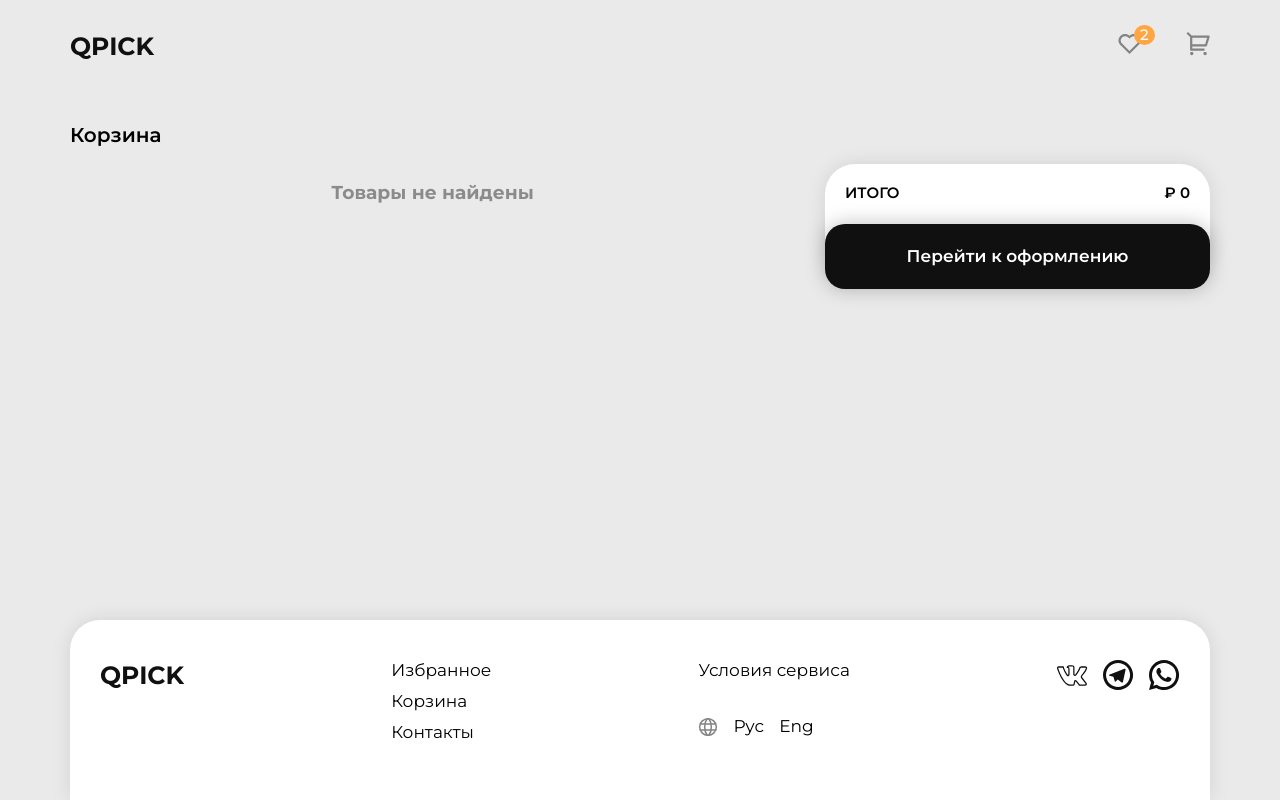
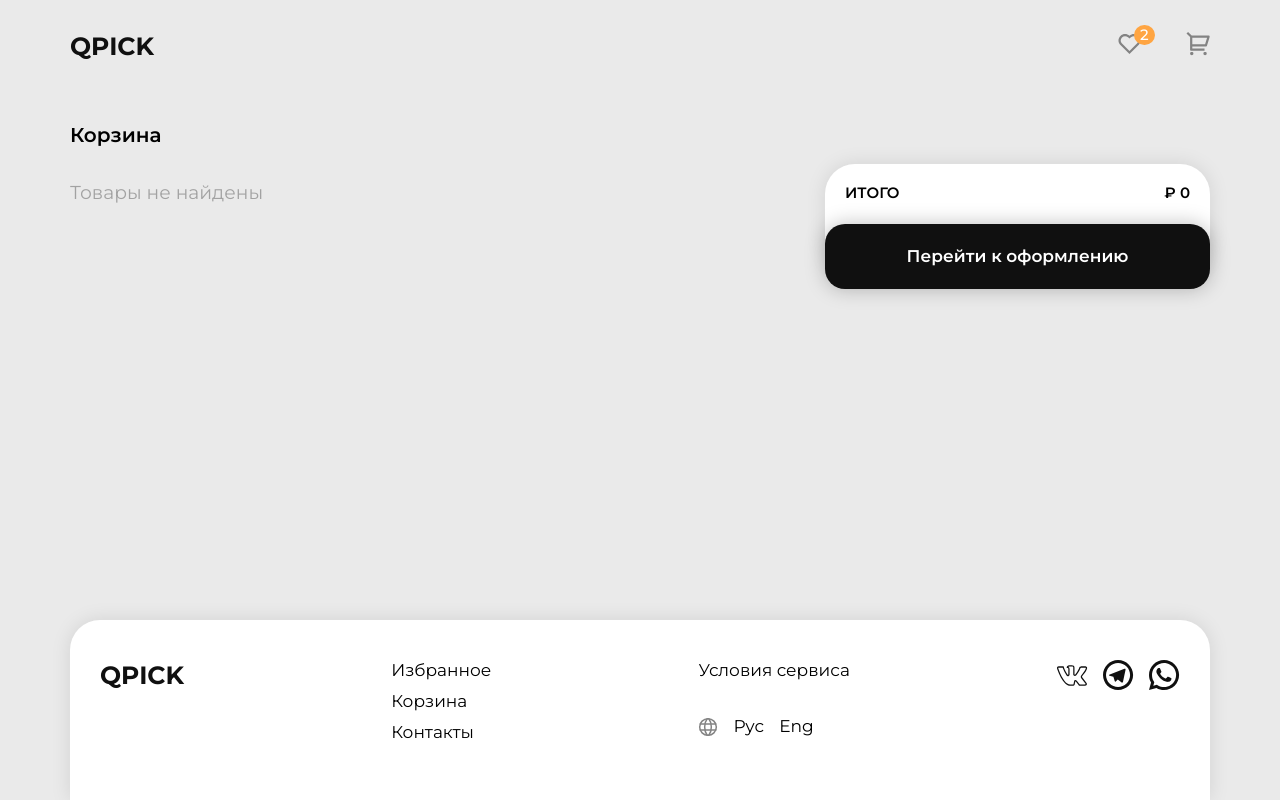
Before and after one commit to yafox3/react-online-shop, a React (Create React App) app: page /cart in a window 1280 px wide. Built offline with nearby package versions, Linux system fonts and the light colour scheme.

Commit message:
added removal animation

```diff
--- a/src/pages/Cart/Animation.scss
+++ b/src/pages/Cart/Animation.scss
@@ -4,6 +4,6 @@
 }
 .product-exit-active {
 	opacity: 0;
-	transform: translateX(-350px);
-	transition: opacity 500ms ease-in, transform 1.5s ease-in-out;
+	transform: translateX(-150px);
+	transition: opacity .3s ease-in, transform .3s ease-in-out;
 }
--- a/src/pages/Cart/Cart.module.scss
+++ b/src/pages/Cart/Cart.module.scss
@@ -5,6 +5,7 @@
 }
 
 .cart {
+	position: relative;
 	display: flex;
 	justify-content: space-between;
 	flex-wrap: wrap;
@@ -15,10 +16,12 @@
 		flex-direction: column;
 		flex: 1 1 auto;
 		gap: 20px;
-		max-height: 55vh;
+		max-height: 60vh;
 		overflow-y: scroll;
 		border-radius: 30px;
 		padding-right: 10px;
+
+		margin-bottom: 30px;
 
 		&::-webkit-scrollbar {
 			width: 5px;
@@ -38,7 +41,7 @@
 	@media (max-width: 800px) {
 		& {
 			justify-content: center;
-			margin-bottom: 20px;
+			margin-bottom: 50px;
 		}
 	}
 }
--- a/src/pages/Cart/Cart.tsx
+++ b/src/pages/Cart/Cart.tsx
@@ -1,5 +1,6 @@
 import { FC, useEffect, useState } from 'react'
 import { useDispatch } from 'react-redux'
+import { CSSTransition, TransitionGroup } from 'react-transition-group'
 import CartProduct from '../../components/CartProduct/CartProduct'
 import CartTotal from '../../components/CartTotal/CartTotal'
 import { useTypedSelector } from '../../hooks/useTypedSelector'
@@ -22,17 +23,29 @@ const Cart: FC = () => {
 			<h2 className={styles.title}>Корзина</h2>
 			<div className={styles.cart}>
 
-				<div className={styles.cart__items}>
-					{products.length
-						? products.map(product =>
-							<CartProduct setCost={setCost} product={product} key={product.id}/>
-						)
-						: <h3 style={{textAlign: 'center', opacity: 0.4}}>Товары не найдены</h3>
-					}
-				</div>
+				<TransitionGroup className={products.length && styles.cart__items}>
+					{products.length ? (
+							products.map(product => (
+								<CSSTransition
+									key={product.id}
+									timeout={500}
+              						classNames="product"
+								>
+									<CartProduct
+										setCost={setCost}
+										product={product}
+									/>
+								</CSSTransition>
+							))
+					) : (
+						<h3 style={{ opacity: 0.3, fontWeight: 300 }}>
+							Товары не найдены
+						</h3>
+					)}
+				</TransitionGroup>
 
 				<div className={styles.cart__total}>
-					<CartTotal totalCost={cost}/>
+					<CartTotal totalCost={cost} />
 				</div>
 			</div>
 		</>
```
Also changed, not shown: 1 other file (tests, documents, lock files or other folders).
